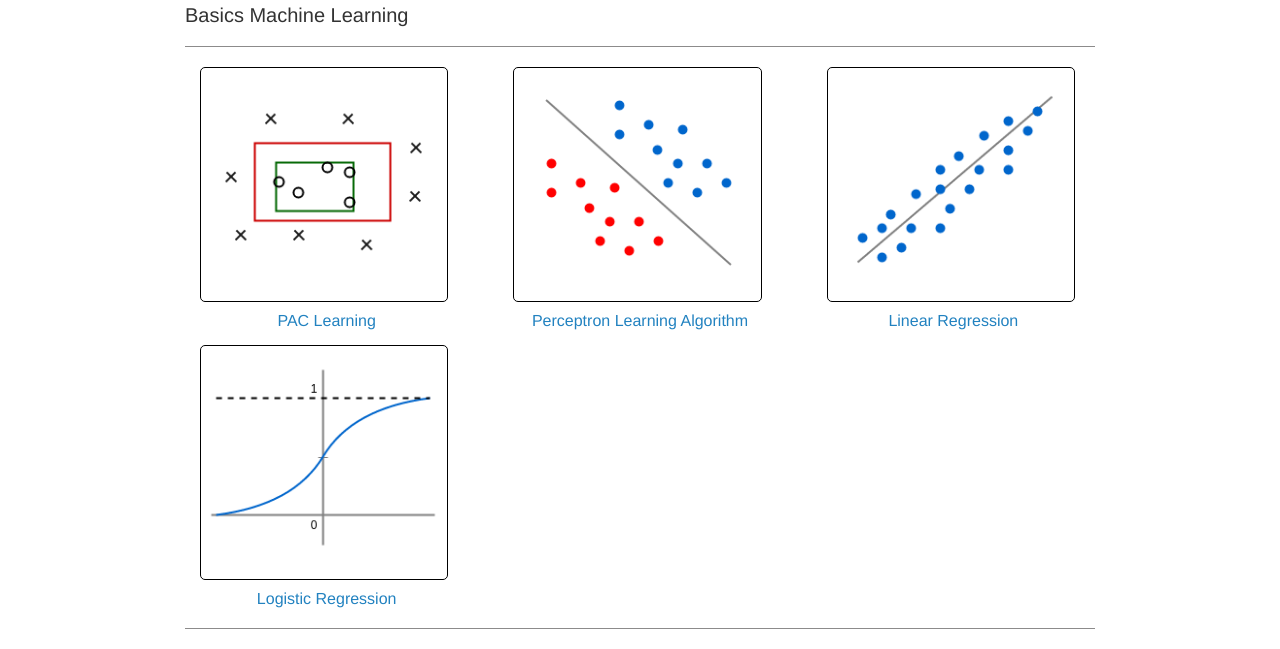
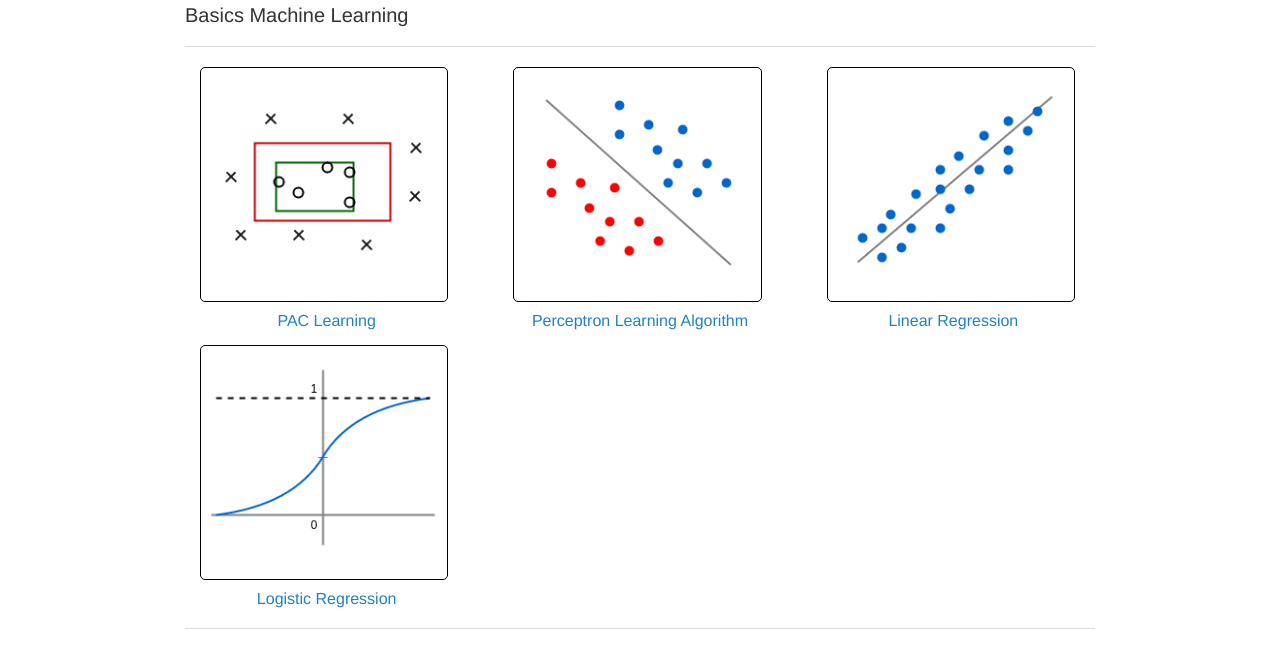
Before and after one commit to amitmac/amitmac.github.io, a plain HTML site: page index.html in a window 1280 px wide. Shown: the part 959-1608 px from the top of the page. Drawn offline with nearby package versions, Linux system fonts and the light colour scheme; some packages are replaced by stand-ins of ours.

Commit message:
update styling

```diff
--- a/css/style.css
+++ b/css/style.css
@@ -104,7 +104,7 @@ pre {
     margin-top: 10px;
 }
 hr {
-    border-top: 1px solid #8c8b8b;
+    border-top: 1px solid #DCDCDC;
 }
 .showcase {
     border: 1px solid black;
```
